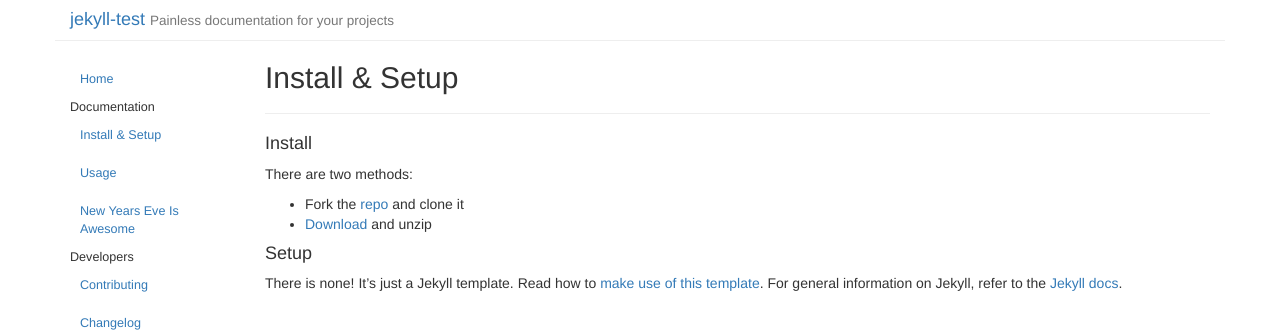
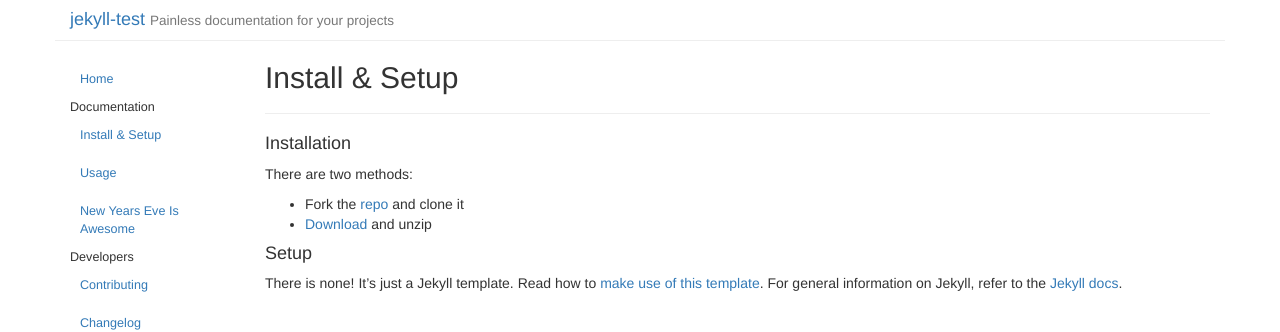
Before and after one commit to rallech/jekyll_test, a Jekyll site: the page built from _posts/2013-06-06-install-setup.md, in a window 1280 px wide. Shown: the top 332 px of the page. Built offline with Jekyll 4.4.1, drawn with Linux system fonts in a browser that asks for light colours.

Commit message:
Updated Install Setup

```diff
--- a/_posts/2013-06-06-install-setup.md
+++ b/_posts/2013-06-06-install-setup.md
@@ -1,13 +1,13 @@
 ---
 title: Install & Setup
-date: 2013-06-06 11:01:37 Z
+date: 2013-06-06 11:01:00 Z
 categories:
 - doc
+order: 0
 layout: page
-order: 0
 ---
 
-#### Install
+#### Installation
 
 There are two methods:
 
```
